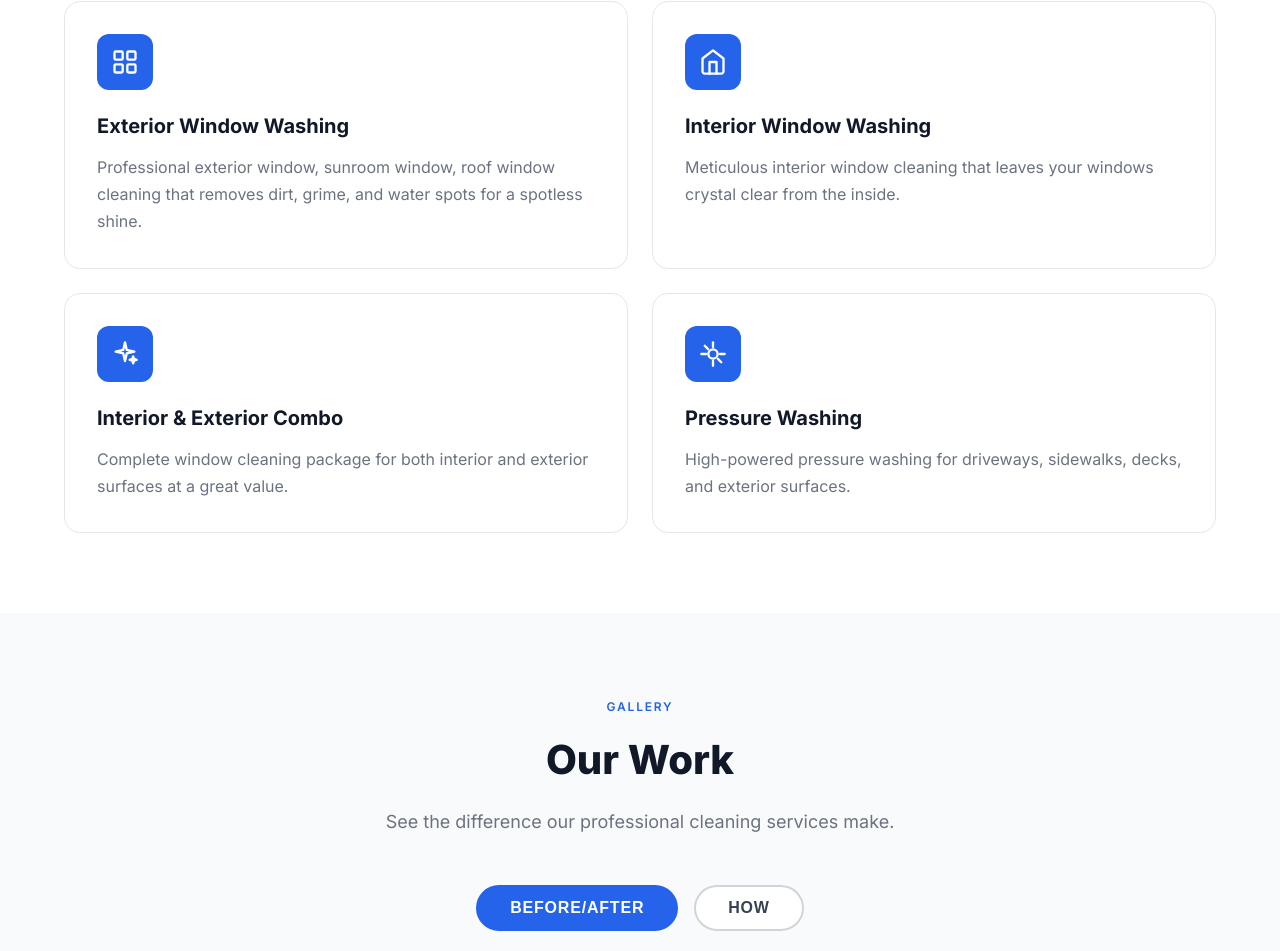
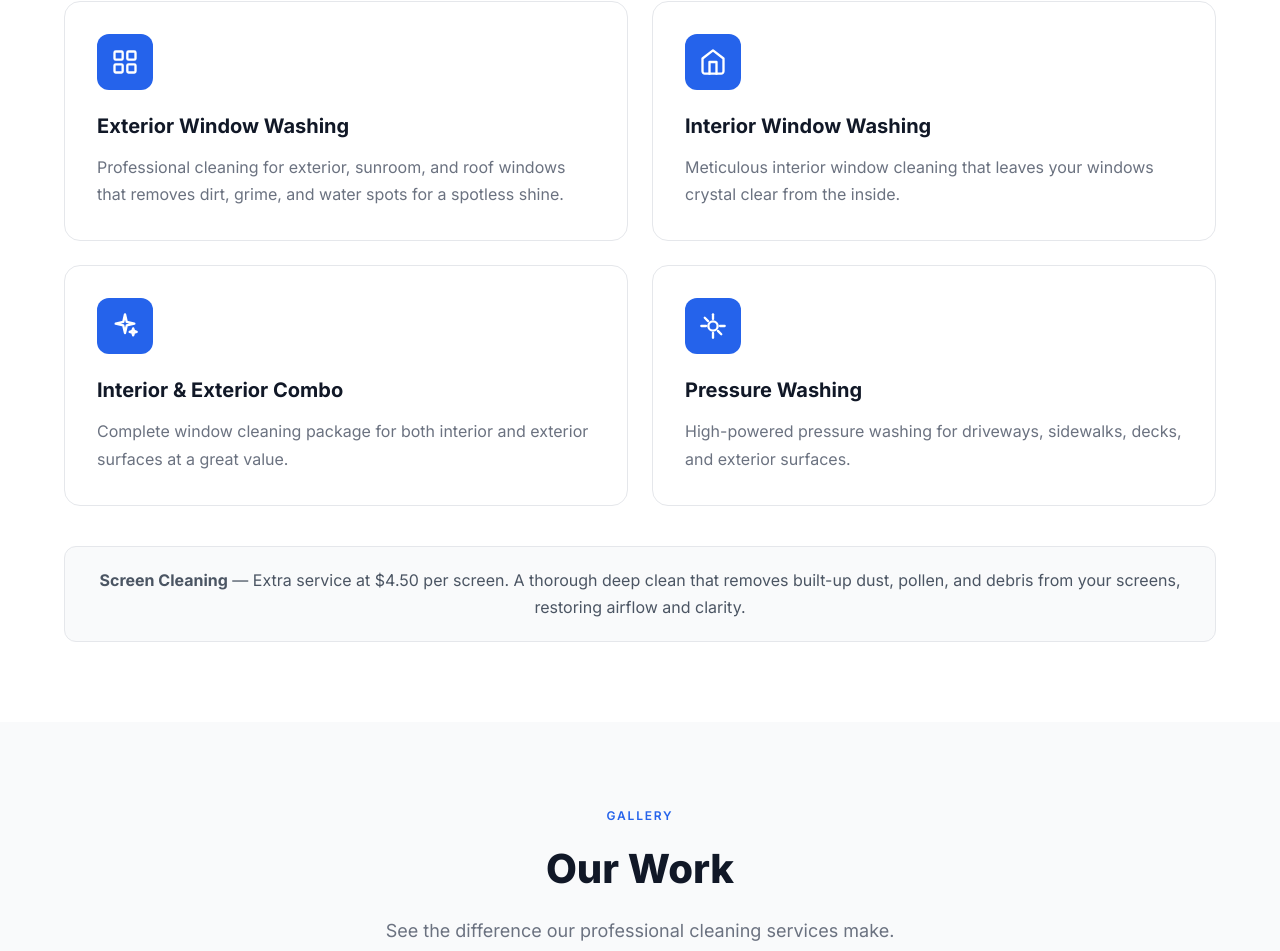
Before and after one commit to alekseiNecha32/Window-Cleaning-WebSite, a React (Vite) app in the folder frontend/: page / in a window 1280 px wide. Shown: the part 1747-2698 px from the top of the page. Built offline with nearby package versions, Linux system fonts and the light colour scheme; no server answers.

Commit message:
feat: update service descriptions and add extra service banner for screen cleaning

```diff
--- a/frontend/src/sections/Services.tsx
+++ b/frontend/src/sections/Services.tsx
@@ -18,7 +18,7 @@ export default function Services() {
               </svg>
             </div>
             <h3>Exterior Window Washing</h3>
-            <p>Professional exterior window, sunroom window, roof window cleaning that removes dirt, grime, and water spots for a spotless shine.</p>
+            <p>Professional cleaning for exterior, sunroom, and roof windows that removes dirt, grime, and water spots for a spotless shine.</p>
           </div>
           <div className="service-card">
             <div className="service-icon">
@@ -56,6 +56,9 @@ export default function Services() {
             <p>High-powered pressure washing for driveways, sidewalks, decks, and exterior surfaces.</p>
           </div>
         </div>
+        <div className="extra-service-banner">
+          <p><strong>Screen Cleaning</strong> — Extra service at $4.50 per screen. A thorough deep clean that removes built-up dust, pollen, and debris from your screens, restoring airflow and clarity.</p>
+        </div>
       </div>
     </section>
   );
--- a/frontend/src/styles/styles.css
+++ b/frontend/src/styles/styles.css
@@ -719,6 +719,22 @@ img {
     line-height: 1.7;
 }
 
+.extra-service-banner {
+    margin-top: 2.5rem;
+    text-align: center;
+    padding: 1.25rem 2rem;
+    background: var(--gray-50);
+    border-radius: 0.75rem;
+    border: 1px solid var(--gray-200);
+}
+
+.extra-service-banner p {
+    color: var(--gray-600);
+    font-size: 1rem;
+    line-height: 1.7;
+    margin: 0;
+}
+
 /* Our Work / Gallery Section */
 .our-work {
     padding: 5rem 0;
```
